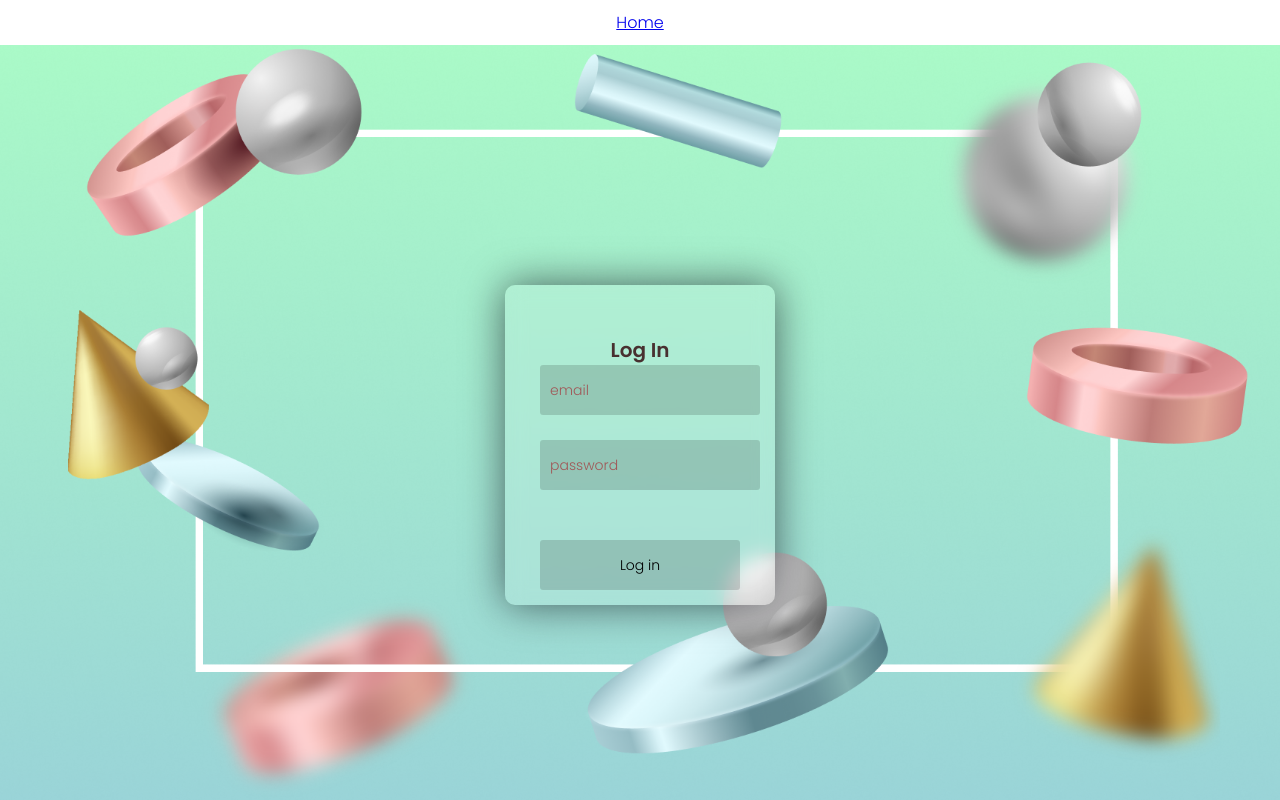
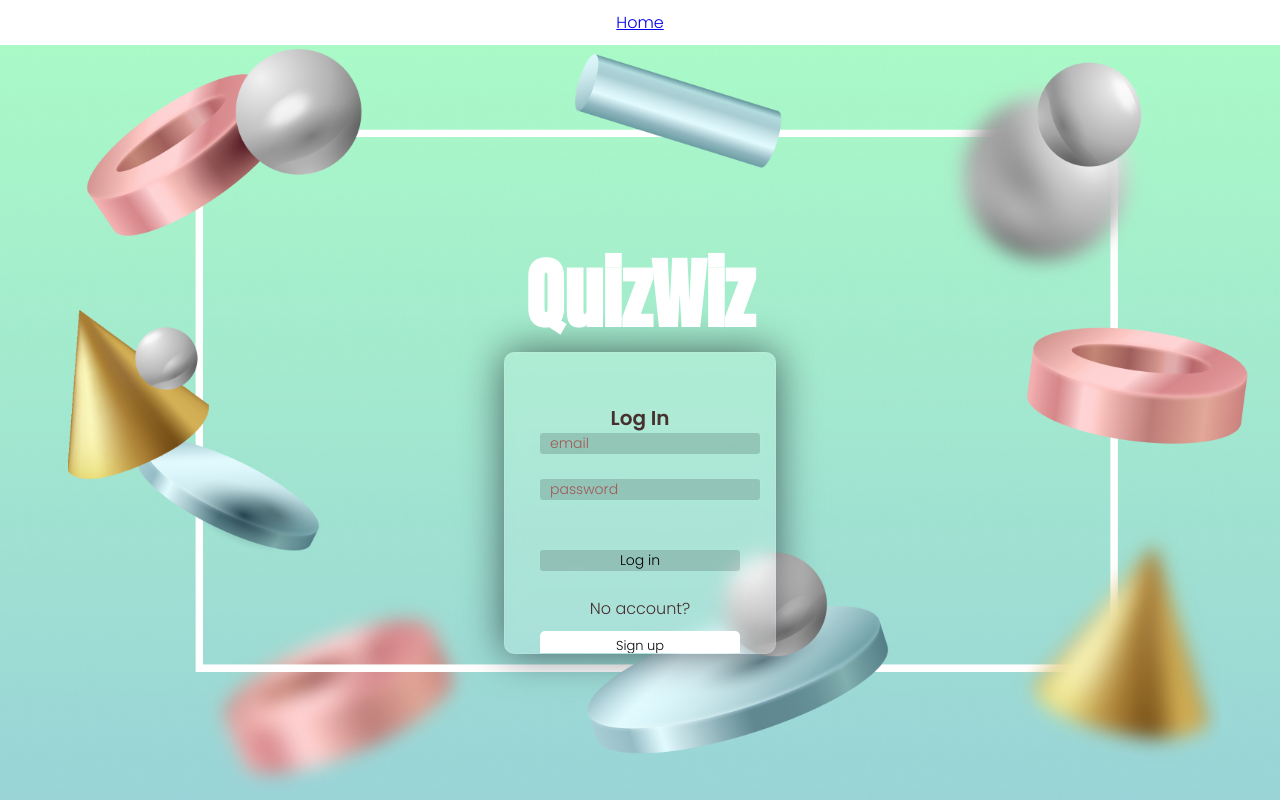
Before and after one commit to AleFin95/QuizWiz-Client, a React (Vite) app in the folder QuizWiz/: page /login in a window 1280 px wide. Built offline with nearby package versions, Linux system fonts and the light colour scheme.

Commit message:
added css to login pg

```diff
--- a/QuizWiz/src/assets/app.css
+++ b/QuizWiz/src/assets/app.css
@@ -39,23 +39,22 @@ header {
   height: 100vh;
   display: flex;
   justify-content: center;
+  display: flex;
+  flex-direction: column; /* Stack flex items vertically */
+  justify-content: center;
   align-items: center;
 }
 
 .login {
-  height: 220px;
+  height: 200px;
   width: 200px;
   background-color: rgba(255, 255, 255, 0.13);
-  position: absolute;
-  transform: translate(-50%, -50%);
-  top: 50%;
-  left: 50%;
   border-radius: 10px;
   backdrop-filter: blur(10px);
-  border: px solid rgba(255, 255, 255, 0.1);
+  border: 1px solid rgba(255, 255, 255, 0.1);
   box-shadow: 0 0 40px rgba(8, 7, 16, 0.6);
   padding: 50px 35px;
-  overflow:auto;
+  overflow: auto;
 }
 .login::-webkit-scrollbar {
   display: none;
@@ -82,7 +81,7 @@ header {
 
 .login input {
   display: block;
-  height: 50px;
+  height: 35;
   width: 100%;
   background-color: rgba(0, 0, 0, 0.15);
   border-radius: 3px;
@@ -100,9 +99,31 @@ header {
   width: 100%;
   background-color: #ffffff;
   color: #080710;
-  padding: 15px 0;
-  font-size: 18px;
-  font-weight: 600;
+  padding: 5px 0;
+  font-size: 13px;
+  font-weight: 300;
   border-radius: 5px;
   cursor: pointer;
+  margin-top: 10px;
 }
+
+.loginHeader {
+  z-index: 10;
+  text-align: center;
+  margin-bottom: 20px;
+  font-size: 1.6em;
+  color: #FFF;
+  margin: 0;
+  -webkit-text-stroke: 0px #C0A3C2;
+  font: weight 600px;;
+
+}
+
+.loginHeader h1 {
+  font-family: Anton;
+  font-size: 3em;
+  color: rgb(255, 255, 255);
+  font-weight: bold;
+  margin: 0;
+
+}
--- a/QuizWiz/src/pages/loginPage/index.jsx
+++ b/QuizWiz/src/pages/loginPage/index.jsx
@@ -3,6 +3,8 @@ import { useNavigate } from 'react-router-dom'
 import {SignUpComponent} from "../../components"
 import {useAuth} from "../../contexts"
 import '../../assets/app.css';
+
+
 
 const Login = () => {
     const [inputValue, setInputValue] = useState ("")
@@ -50,6 +52,9 @@ const Login = () => {
 
     return (
         <div className="loginPage"> {}
+        <div className="loginHeader">
+        <h1>QuizWiz</h1>
+    </div>
         <div className="login">
   <h2>Log In</h2>
   <form onSubmit={handleSubmit}>
```
